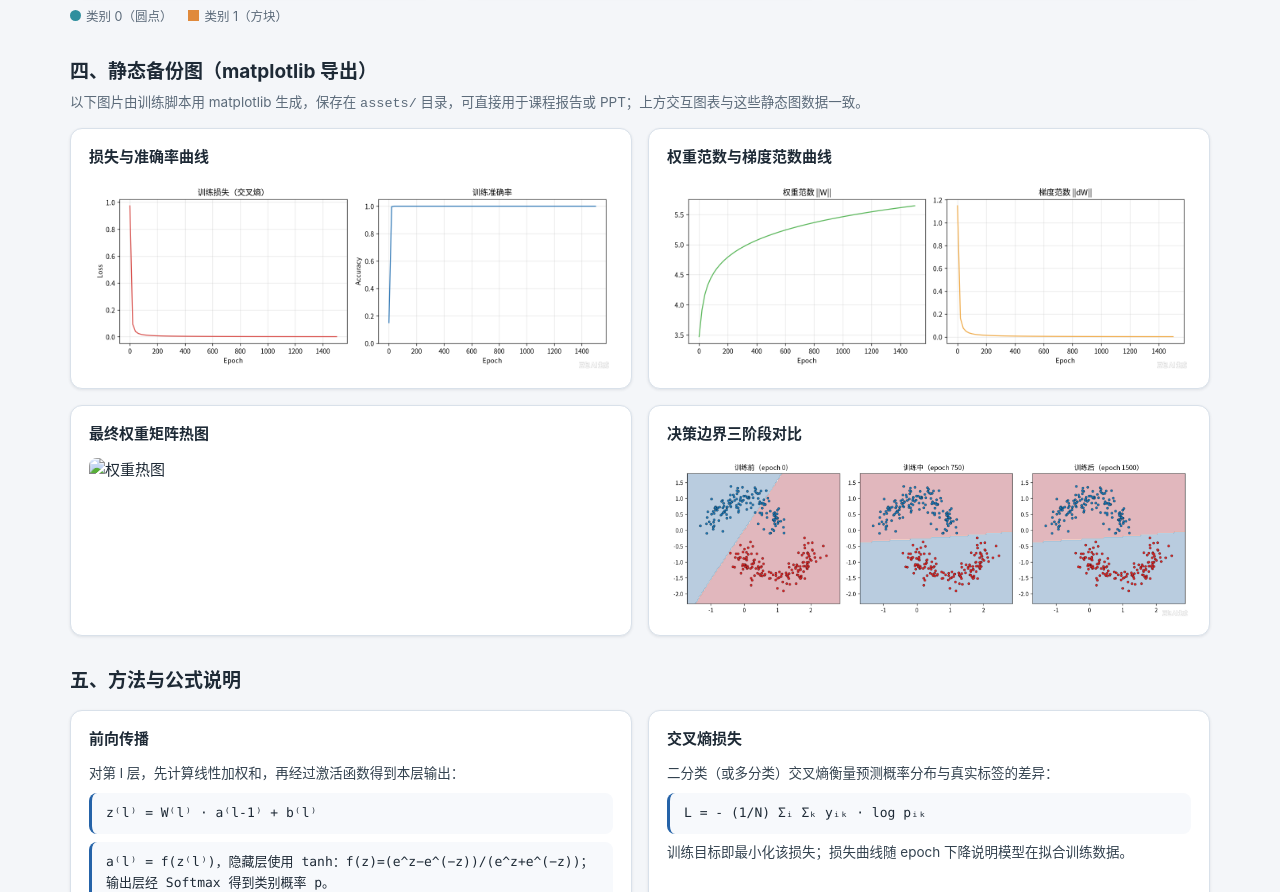
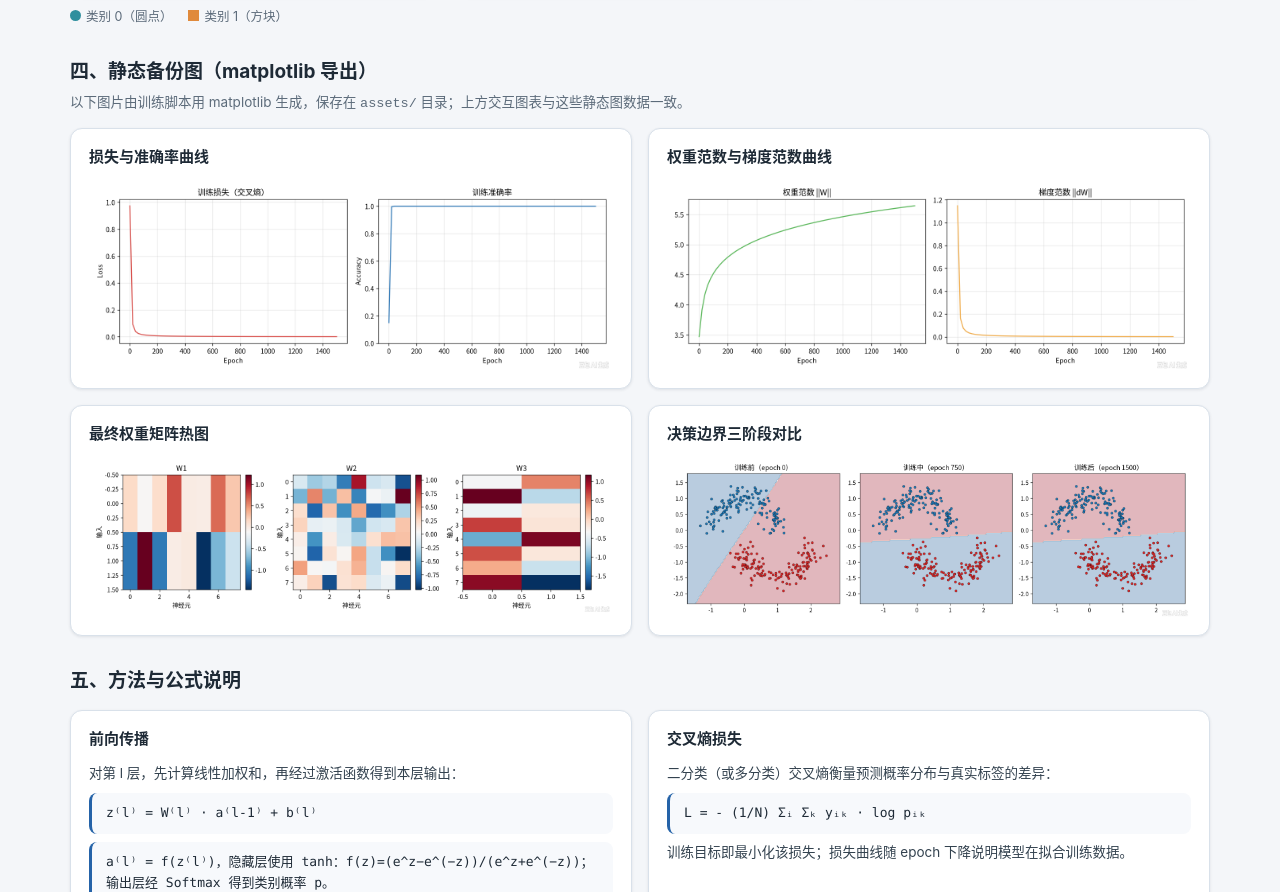
Before and after one commit to 66Mo91/66Mo91.github.io, a plain HTML site: page MLP-homework.html in a window 1280 px wide. Shown: the part 2542-3434 px from the top of the page. Drawn offline with Linux system fonts and the light colour scheme.

Commit message:
fix something wrong
Updated the image source for the weight heatmap.

```diff
--- a/MLP-homework.html
+++ b/MLP-homework.html
@@ -233,12 +233,12 @@
   <section>
     <div class="section-head">
       <h2>四、静态备份图（matplotlib 导出）</h2>
-      <p>以下图片由训练脚本用 matplotlib 生成，保存在 <code>assets/</code> 目录，可直接用于课程报告或 PPT；上方交互图表与这些静态图数据一致。</p>
+      <p>以下图片由训练脚本用 matplotlib 生成，保存在 <code>assets/</code> 目录；上方交互图表与这些静态图数据一致。</p>
     </div>
     <div class="grid-2">
       <div class="card chart-card"><h3>损失与准确率曲线</h3><img src="assets/curves_loss_acc.png" alt="损失与准确率曲线" style="width:100%;display:block;border-radius:8px;"></div>
       <div class="card chart-card"><h3>权重范数与梯度范数曲线</h3><img src="assets/curves_norm.png" alt="范数曲线" style="width:100%;display:block;border-radius:8px;"></div>
-      <div class="card chart-card"><h3>最终权重矩阵热图</h3><img src="assets/weights_heatmap.png" alt="权重热图" style="width:100%;display:block;border-radius:8px;"></div>
+      <div class="card chart-card"><h3>最终权重矩阵热图</h3><img src="assets/weight_heatmap.png" alt="权重热图" style="width:100%;display:block;border-radius:8px;"></div>
       <div class="card chart-card"><h3>决策边界三阶段对比</h3><img src="assets/decision_boundary.png" alt="决策边界对比" style="width:100%;display:block;border-radius:8px;"></div>
     </div>
   </section>
```
